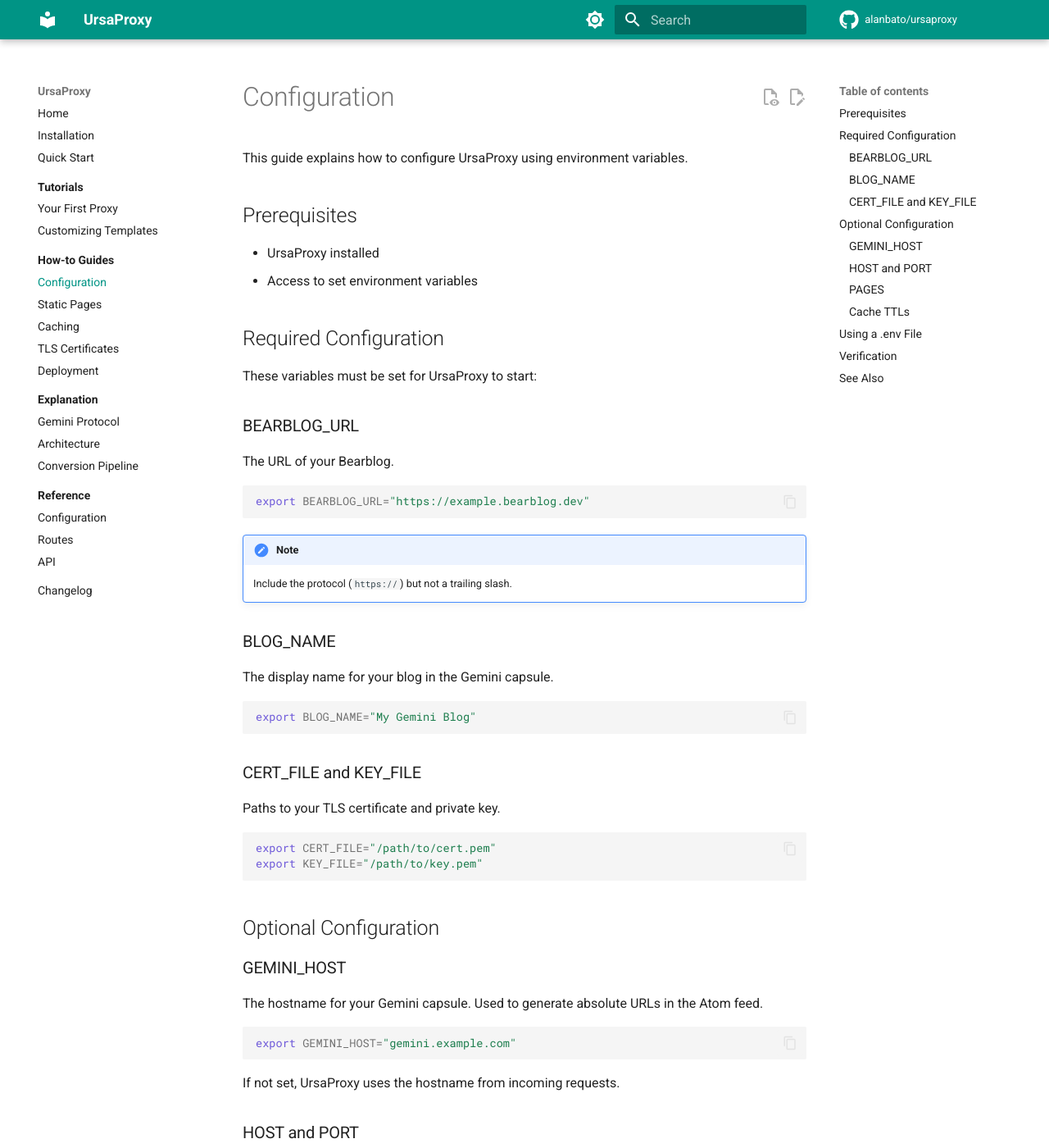
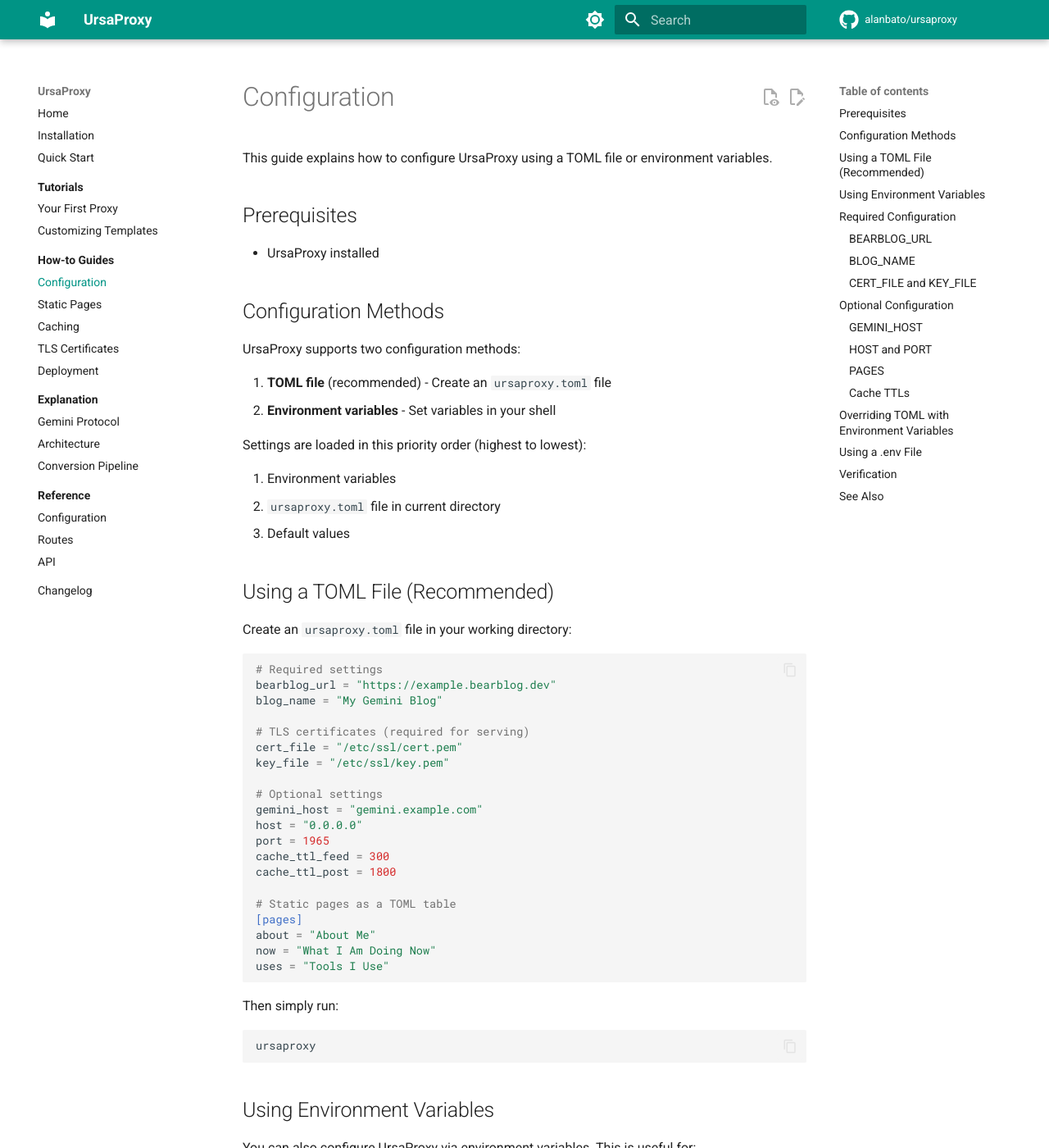
Before and after one commit to alanbato/ursaproxy, an MkDocs documentation site: the page built from docs/how-to/configuration.md, in a window 1280 px wide and 1400 px high. Shown: the whole window at 82% size. Built offline with MkDocs 1.6.1 and Material for MkDocs 9.7.7, drawn with Linux system fonts in a browser that asks for light colours; comment, search, counter and statistics services are not loaded; the version menu is left out; some of the changed text lies outside the part shown.

Commit message:
Update documentation for TOML config and app factory
- Add TOML configuration examples to README and docs
- Document create_app() factory function for embedding
- Update API reference with new public exports
- Add migration guide in changelog for 0.2.0
- Update architecture docs for factory pattern

````diff
--- a/docs/how-to/configuration.md
+++ b/docs/how-to/configuration.md
@@ -1,15 +1,68 @@
 # Configuration
 
-This guide explains how to configure UrsaProxy using environment variables.
+This guide explains how to configure UrsaProxy using a TOML file or environment variables.
 
 ## Prerequisites
 
 - UrsaProxy installed
-- Access to set environment variables
+
+## Configuration Methods
+
+UrsaProxy supports two configuration methods:
+
+1. **TOML file** (recommended) - Create an `ursaproxy.toml` file
+2. **Environment variables** - Set variables in your shell
+
+Settings are loaded in this priority order (highest to lowest):
+
+1. Environment variables
+2. `ursaproxy.toml` file in current directory
+3. Default values
+
+## Using a TOML File (Recommended)
+
+Create an `ursaproxy.toml` file in your working directory:
+
+```toml
+# Required settings
+bearblog_url = "https://example.bearblog.dev"
+blog_name = "My Gemini Blog"
+
+# TLS certificates (required for serving)
+cert_file = "/etc/ssl/cert.pem"
+key_file = "/etc/ssl/key.pem"
+
+# Optional settings
+gemini_host = "gemini.example.com"
+host = "0.0.0.0"
+port = 1965
+cache_ttl_feed = 300
+cache_ttl_post = 1800
+
+# Static pages as a TOML table
+[pages]
+about = "About Me"
+now = "What I Am Doing Now"
+uses = "Tools I Use"
+```
+
+Then simply run:
+
+```bash
+ursaproxy
+```
+
+## Using Environment Variables
+
+You can also configure UrsaProxy via environment variables. This is useful for:
+
+- Docker deployments
+- CI/CD pipelines
+- Overriding TOML settings
 
 ## Required Configuration
 
-These variables must be set for UrsaProxy to start:
+These must be set (via TOML or environment) for UrsaProxy to start:
 
 ### BEARBLOG_URL
 
@@ -82,9 +135,23 @@ export CACHE_TTL_FEED="300"   # Feed cache: 5 minutes
 export CACHE_TTL_POST="1800"  # Post cache: 30 minutes
 ```
 
+## Overriding TOML with Environment Variables
+
+Environment variables always take precedence over TOML settings. This is useful for:
+
+- Secrets management (don't commit passwords to TOML)
+- Per-environment overrides
+- Docker/container deployments
+
+```bash
+# Override blog name from TOML
+export BLOG_NAME="Production Blog"
+ursaproxy
+```
+
 ## Using a .env File
 
-For convenience, create a `.env` file:
+For Docker or environments without TOML support, use a `.env` file:
 
 ```bash
 # .env
@@ -107,6 +174,10 @@ ursaproxy
 
 Or use a tool like `direnv` or `dotenv`.
 
+!!! tip "Prefer TOML for local development"
+
+    The `ursaproxy.toml` file is cleaner and doesn't require manual loading.
+
 ## Verification
 
 Check your configuration by starting UrsaProxy:
````
Also changed, not shown: README.md (+73 -27 lines), docs/changelog.md (+36 -0 lines), docs/explanation/architecture.md (+42 -8 lines), docs/reference/api.md (+75 -17 lines), docs/reference/configuration.md (+36 -1 lines).
